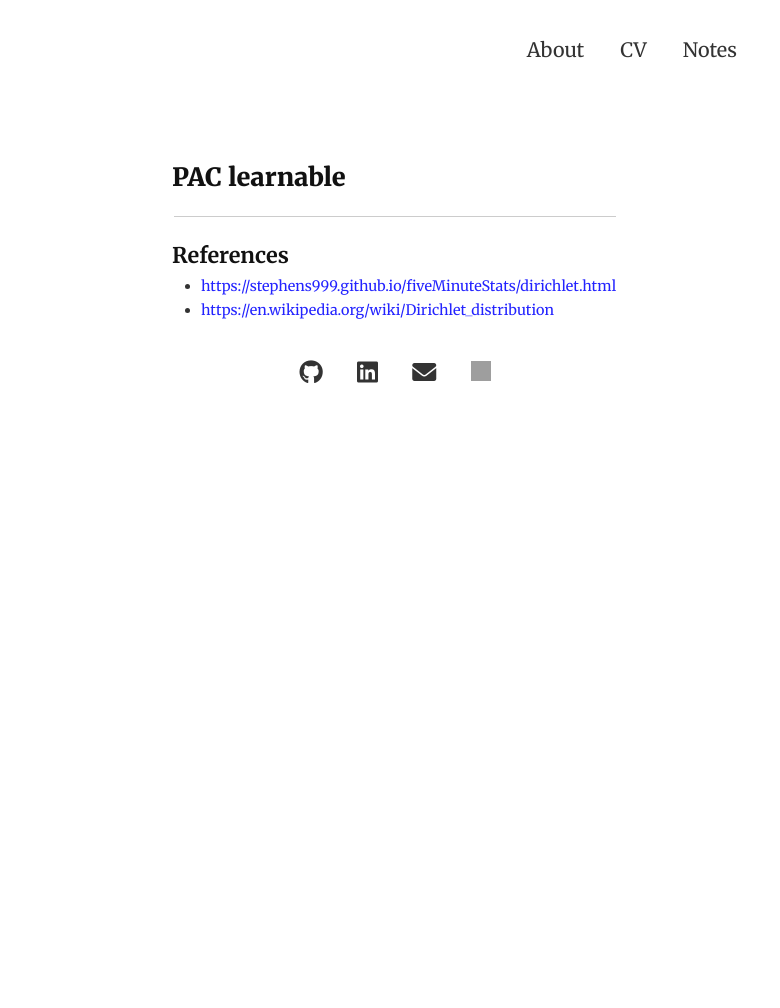
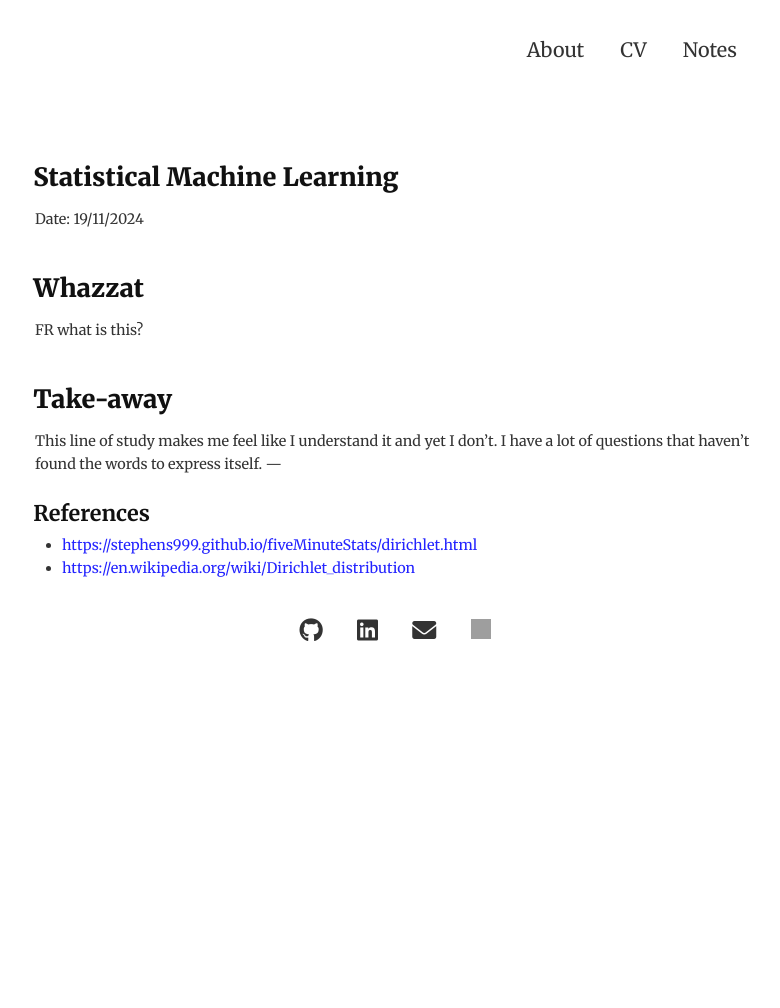
Before and after one commit to dannyrichy/dannyrichy.github.io, a Jekyll site: the page built from docs/_notes/sl_theory.md, in a window 1280 px wide. Shown: the whole page, without its empty margins (245-1025 px from the left). Built offline with Jekyll 4.4.1, drawn with Linux system fonts in a browser that asks for light colours; grey boxes are pictures that could not be loaded.

Commit message:
More content

```diff
--- a/docs/_notes/sl_theory.md
+++ b/docs/_notes/sl_theory.md
@@ -1,12 +1,17 @@
 ---
 layout: default
 title: Statistical Learning theory
-category: "ML hardcore"
+category: "Hardcore Machine Learning"
 ---
+## Statistical Machine Learning
 
-## PAC learnable
+Date: 19/11/2024
 
+## Whazzat
+FR what is this?
 
+## Take-away
+This line of study makes me feel like I understand it and yet I don't. I have a lot of questions that haven't found the words to express itself.
 ---
 ### References
 - [https://stephens999.github.io/fiveMinuteStats/dirichlet.html](https://stephens999.github.io/fiveMinuteStats/dirichlet.html)
```
Also changed, not shown: docs/_notes/brownian_motion.md (+16 -0 lines), docs/_notes/music-ml.md (added, +26 -0 lines), docs/_notes/node2vec.md (+0 -16 lines).
